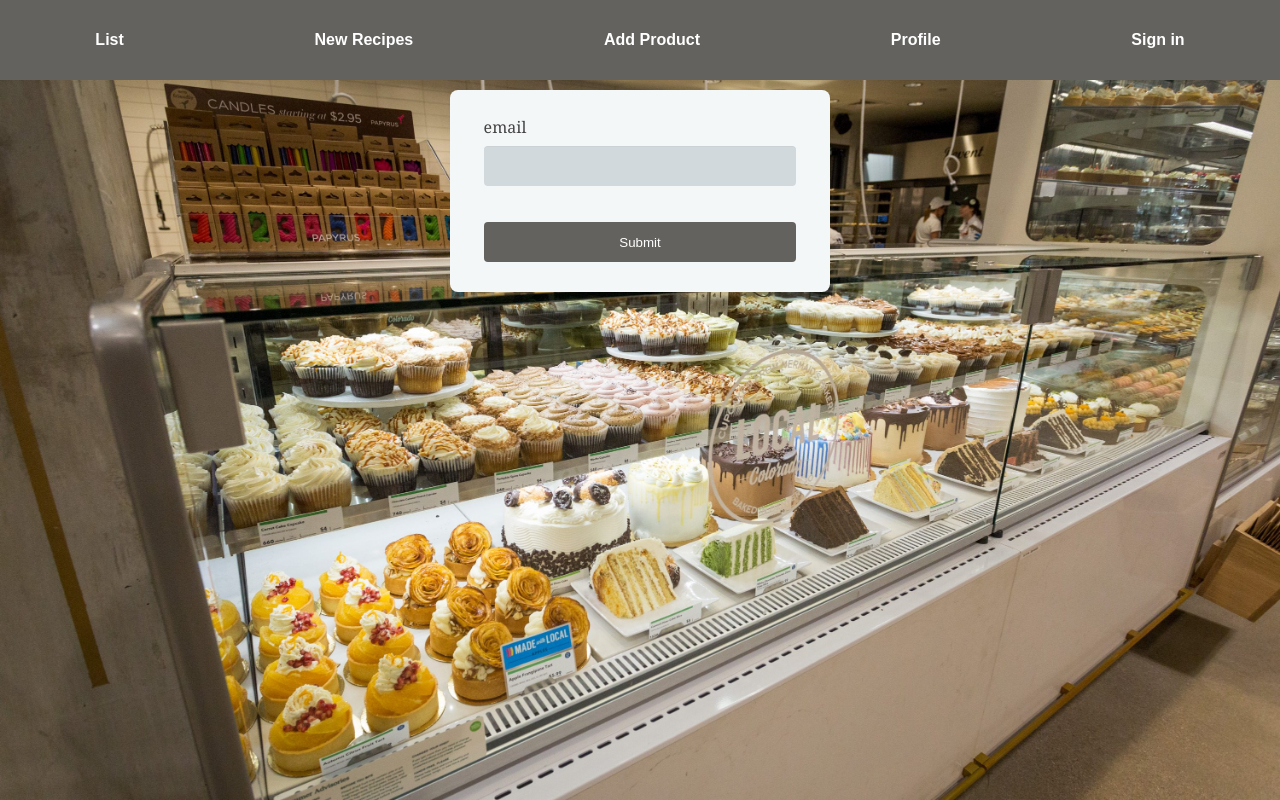
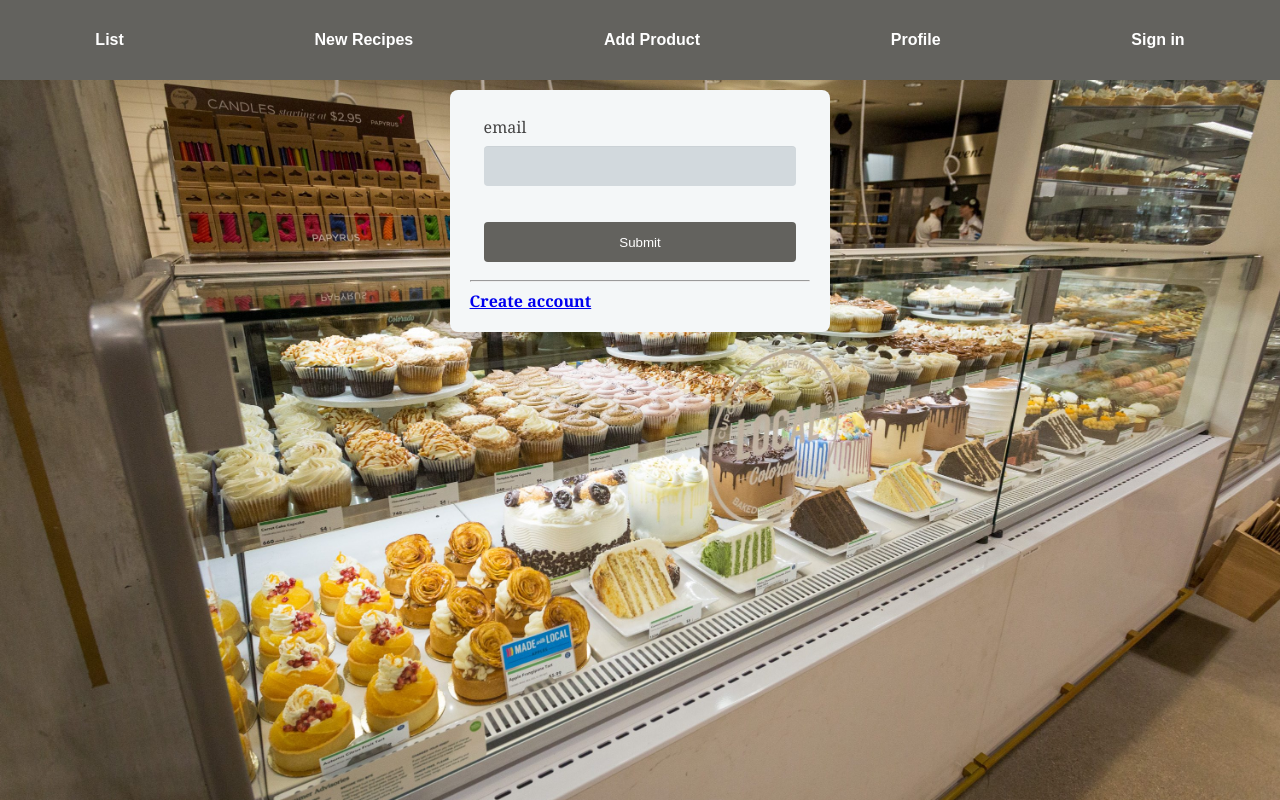
Before and after one commit to Defaultse/Nyam-project, a React (Create React App) app in the folder react-project/: page /log-out in a window 1280 px wide. Built offline with nearby package versions, Linux system fonts and the light colour scheme.

Commit message:
Update SignIn.tsx

```diff
--- a/react-project/src/Entering/SignIn.tsx
+++ b/react-project/src/Entering/SignIn.tsx
@@ -34,6 +34,7 @@
         email.current?.focus();
     }, [])
     return(
+        <>
         <div className="form-style-5">
             <form>
                 <fieldset>
@@ -46,7 +47,10 @@
 
                 </fieldset>
             </form>
+            <hr></hr>
+            <Link to="/sign-up" ><strong>Create account</strong></Link>
         </div>
+        </>
     )
 
 };
```
